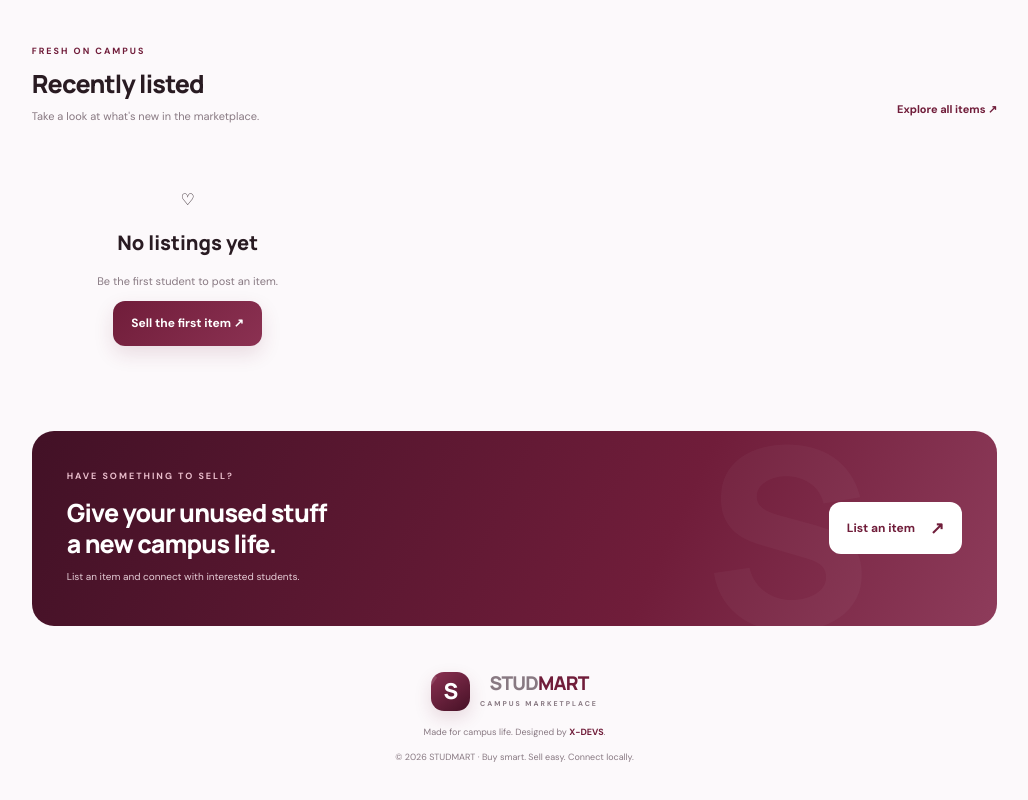
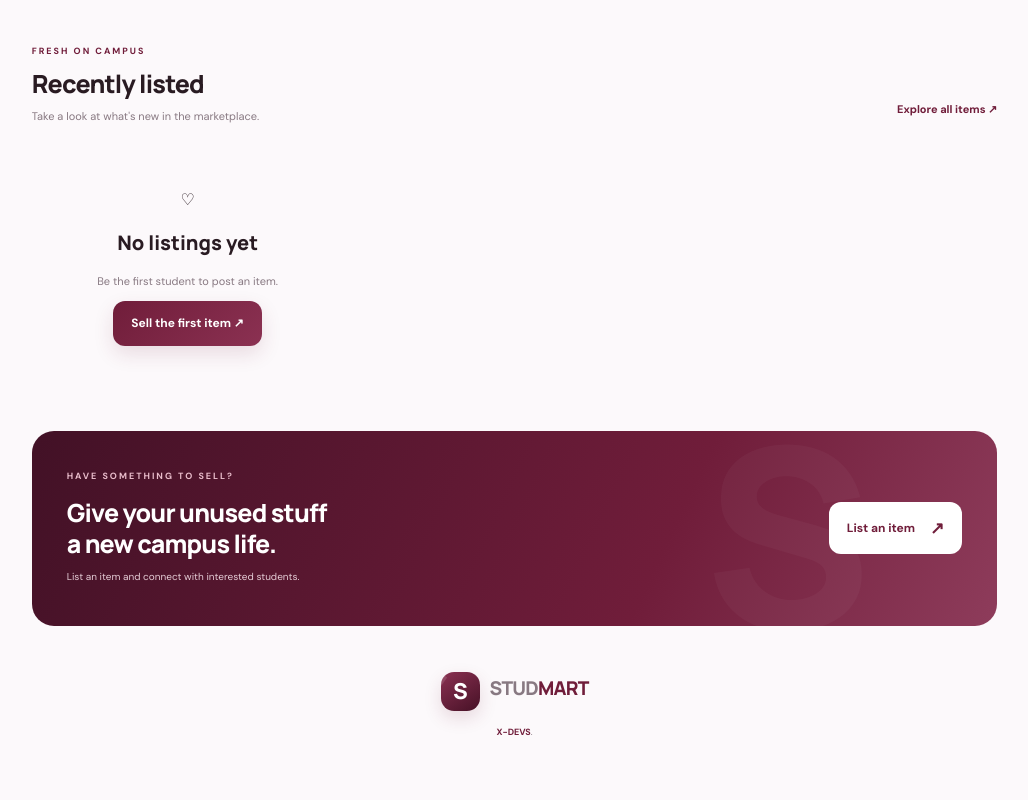
Before and after one commit to ghostichukwu002/STUDMART, a plain HTML site: page frontend/index.html in a window 1280 px wide. Shown: the part 1007-1807 px from the top of the page, without its empty margins (243-1271 px from the left). Drawn offline with Linux system fonts and the light colour scheme; no server answers.

Commit message:
Update index.html

```diff
--- a/frontend/index.html
+++ b/frontend/index.html
@@ -107,7 +107,7 @@
         </div>
       </div>
     </section>
-    <footer class="site-footer"><a class="brand footer-brand" href="#" data-view="home"><span class="brand-mark">S</span><span>STUD<span class="brand-accent">MART</span><small>CAMPUS MARKETPLACE</small></span></a><p>Made for campus life. Designed by <strong>X-DEVS</strong>.</p><span>© 2026 STUDMART · Buy smart. Sell easy. Connect locally.</span></footer>
+    <footer class="site-footer"><a class="brand footer-brand" href="#" data-view="home"><span class="brand-mark">S</span><span>STUD<span class="brand-accent">MART</span><small></small></span></a><p><strong>X-DEVS</strong>.</p><span></span></footer>
   </main>
 </div>
 
```
